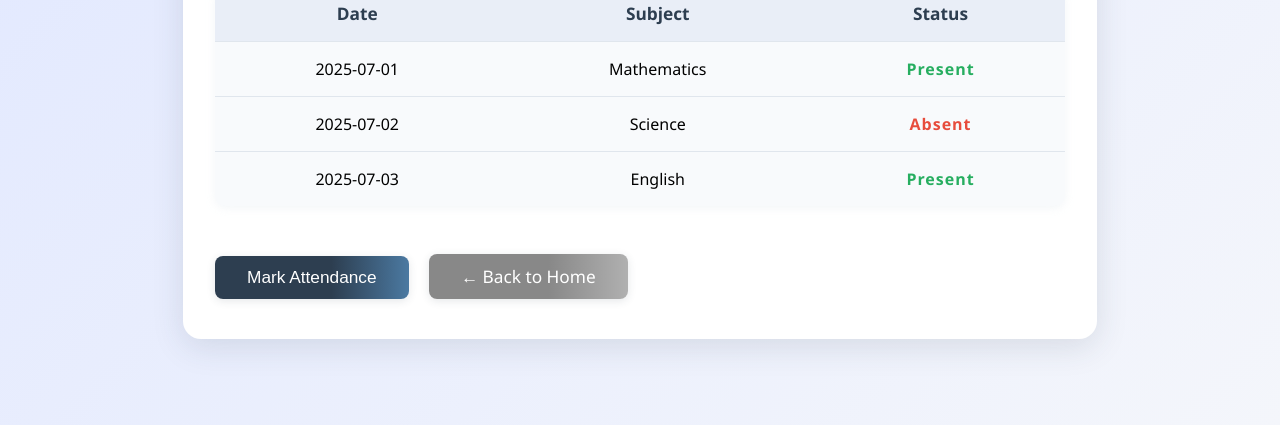
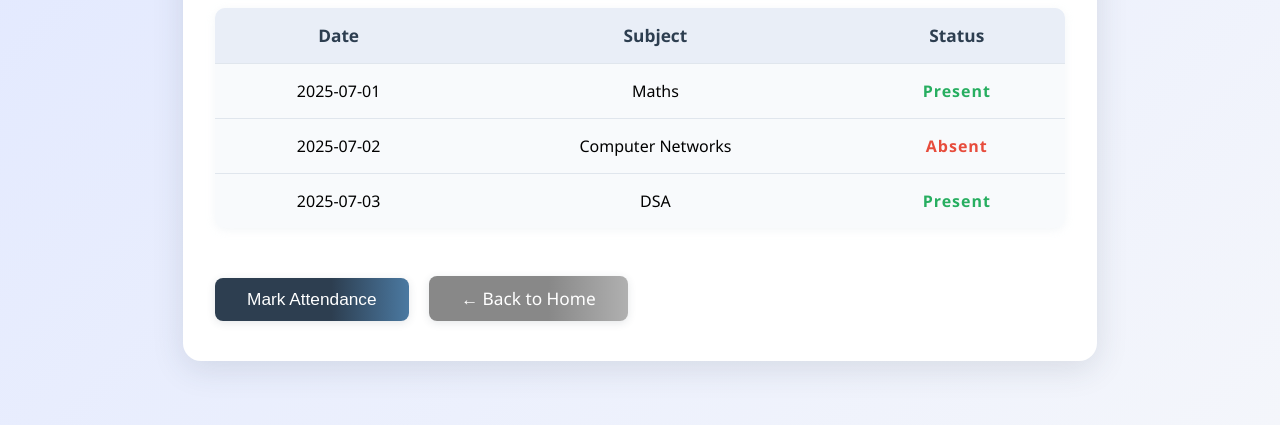
Before and after one commit to PRINCE-24CS072/Student-portal, a plain HTML site: page attendance.html in a window 1280 px wide. Shown: the part 375-800 px from the top of the page. Drawn offline with Linux system fonts and the light colour scheme.

Commit message:
Update attendance.html

```diff
--- a/attendance.html
+++ b/attendance.html
@@ -1,4 +1,4 @@
-<!DOCTYPE html>
+q<!DOCTYPE html>
 <html lang="en">
 <head>
     <meta charset="UTF-8">
@@ -175,17 +175,17 @@
             <tbody>
                 <tr>
                     <td>2025-07-01</td>
-                    <td>Mathematics</td>
+                    <td>Maths</td>
                     <td class="present">Present</td>
                 </tr>
                 <tr>
                     <td>2025-07-02</td>
-                    <td>Science</td>
+                    <td>Computer Networks</td>
                     <td class="absent">Absent</td>
                 </tr>
                 <tr>
                     <td>2025-07-03</td>
-                    <td>English</td>
+                    <td>DSA</td>
                     <td class="present">Present</td>
                 </tr>
             </tbody>
```
